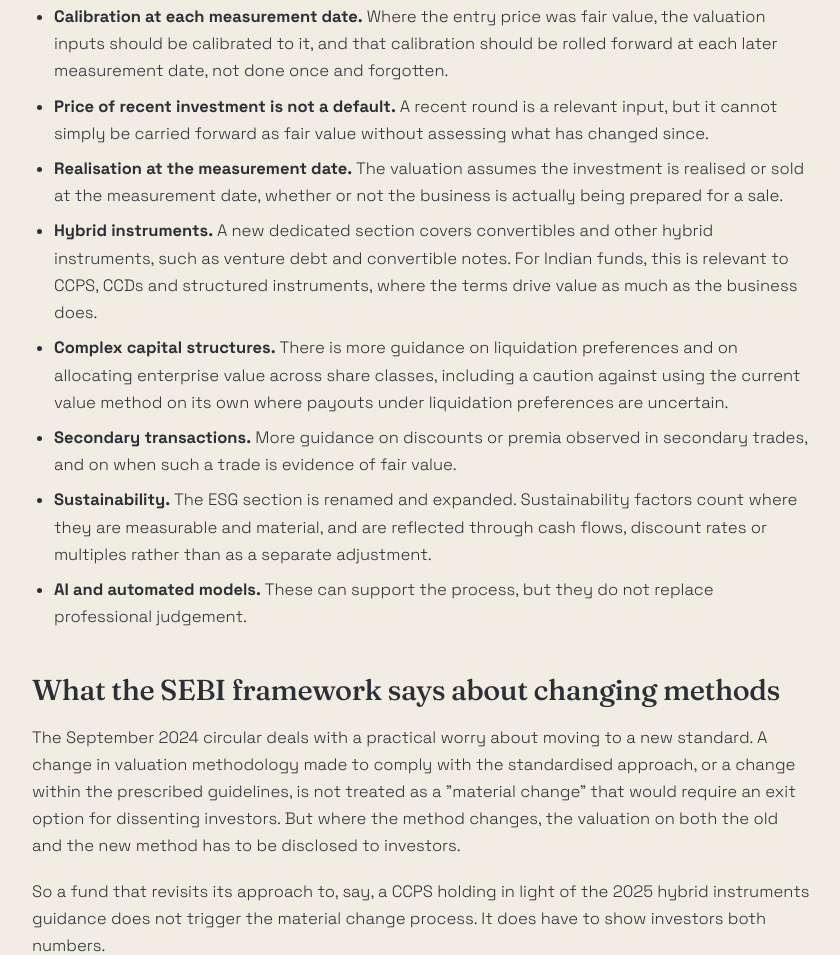
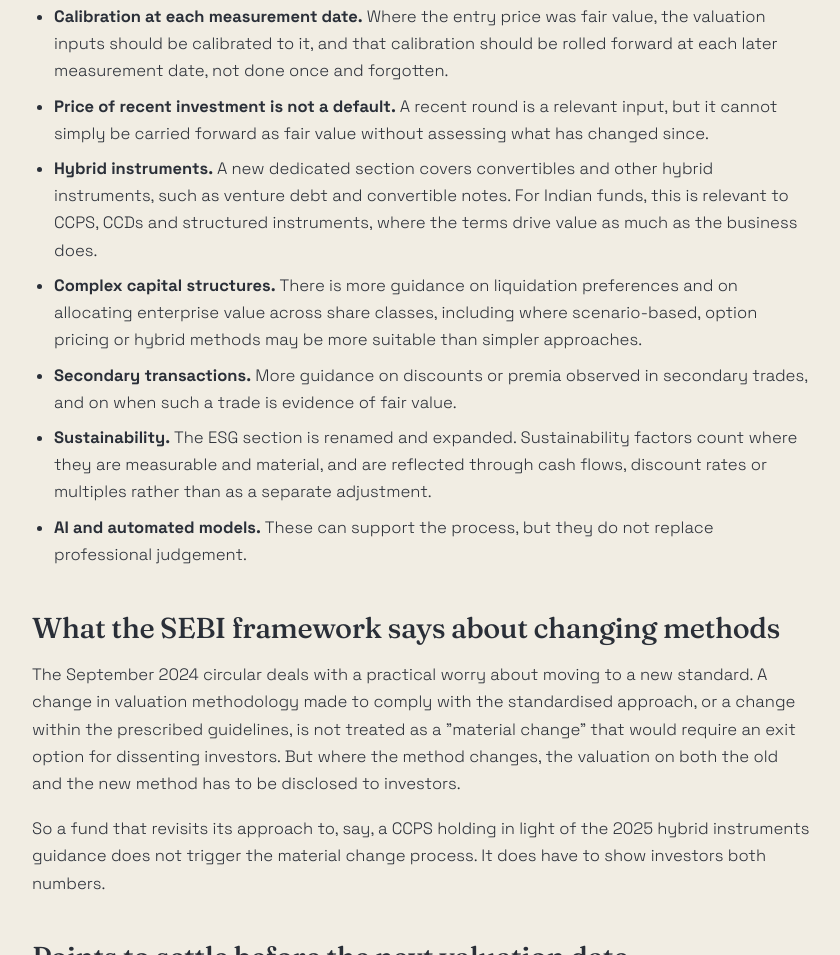
Before and after one commit to rahulnathani85/acuere-website, a plain HTML site: page blog/ipev-2025-guidelines-aif-valuation-india.html in a window 1280 px wide. Shown: the part 1427-2382 px from the top of the page, without its empty margins (218-1058 px from the left). Drawn offline with Linux system fonts and the light colour scheme.

Commit message:
Article 4: remove non-2025 change bullet, soften capital-structure wording
Co-Authored-By: Claude Opus 5.5 <noreply@anthropic.com>
Claude-Session: https://claude.ai/code/session_014sfMiWiTecE8H7kkX2ZiRv

```diff
--- a/blog/ipev-2025-guidelines-aif-valuation-india.html
+++ b/blog/ipev-2025-guidelines-aif-valuation-india.html
@@ -142,9 +142,8 @@
                 <ul>
                     <li><strong>Calibration at each measurement date.</strong> Where the entry price was fair value, the valuation inputs should be calibrated to it, and that calibration should be rolled forward at each later measurement date, not done once and forgotten.</li>
                     <li><strong>Price of recent investment is not a default.</strong> A recent round is a relevant input, but it cannot simply be carried forward as fair value without assessing what has changed since.</li>
-                    <li><strong>Realisation at the measurement date.</strong> The valuation assumes the investment is realised or sold at the measurement date, whether or not the business is actually being prepared for a sale.</li>
                     <li><strong>Hybrid instruments.</strong> A new dedicated section covers convertibles and other hybrid instruments, such as venture debt and convertible notes. For Indian funds, this is relevant to CCPS, CCDs and structured instruments, where the terms drive value as much as the business does.</li>
-                    <li><strong>Complex capital structures.</strong> There is more guidance on liquidation preferences and on allocating enterprise value across share classes, including a caution against using the current value method on its own where payouts under liquidation preferences are uncertain.</li>
+                    <li><strong>Complex capital structures.</strong> There is more guidance on liquidation preferences and on allocating enterprise value across share classes, including where scenario-based, option pricing or hybrid methods may be more suitable than simpler approaches.</li>
                     <li><strong>Secondary transactions.</strong> More guidance on discounts or premia observed in secondary trades, and on when such a trade is evidence of fair value.</li>
                     <li><strong>Sustainability.</strong> The ESG section is renamed and expanded. Sustainability factors count where they are measurable and material, and are reflected through cash flows, discount rates or multiples rather than as a separate adjustment.</li>
                     <li><strong>AI and automated models.</strong> These can support the process, but they do not replace professional judgement.</li>
```
